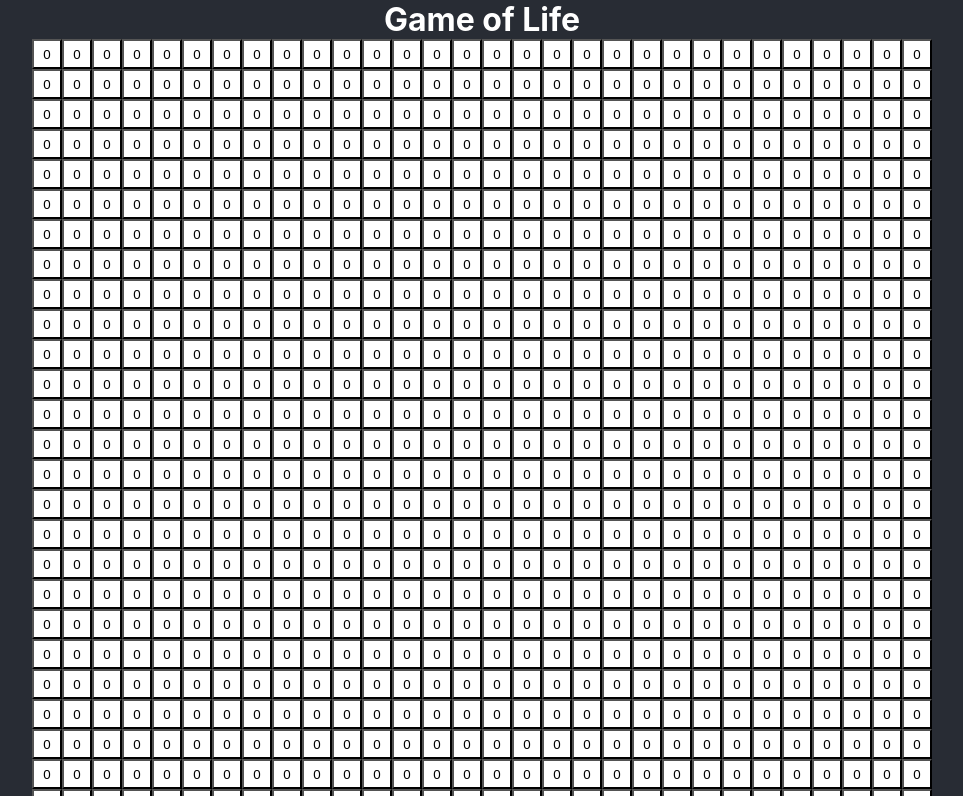
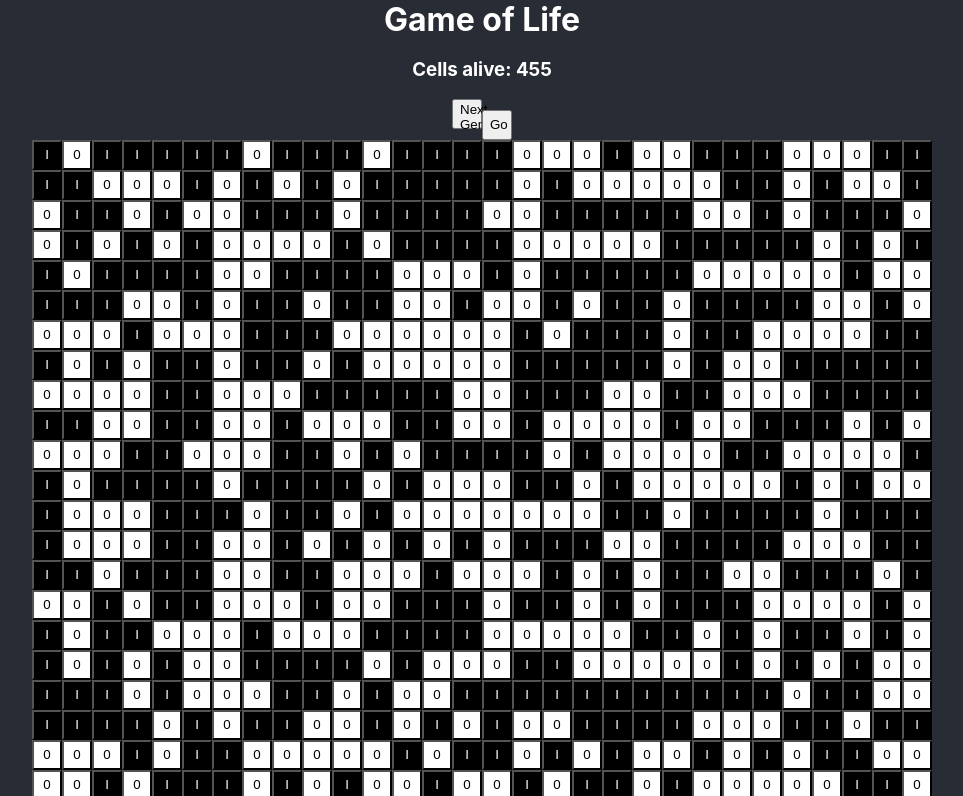
Before and after one commit to Khegyi/greehill, a React (Create React App) app: page / in a window 1280 px wide. Shown: the top 796 px of the page, without its empty margins (158-1121 px from the left). Built offline with nearby package versions, Linux system fonts and the light colour scheme.

Commit message:
NextGeneration & Stop/Play function, globalAliveCounter

```diff
--- a/src/App.js
+++ b/src/App.js
@@ -4,19 +4,28 @@ import './App.css';
 function App() {
 
   const [theGrid, setTheGrid] = useState([]);
+  const [globalAliveCounter, setGlobalAliveCounter] = useState(0);
+  const [playMode, setPlayMode] = useState(false);
+  const [intervalId, setIntervalId] = useState(0);
   const defaultStartingRowNumber = 30;
   const defaultStartingCollNumber = 30;
 
 
-  function createTheGrid () {
-
+  function createTheGrid (mode) {
+    let gAC = 0;
+    let value = false;
     let grid  = [];
-
     for (let i = 0; i < defaultStartingRowNumber; i++) {
       for (let z = 0; z < defaultStartingCollNumber; z++) {
-          grid.push({row: i, coll: z, alive: false})
+        if(mode === "random"){
+          const rndnum = Math.floor(Math.random() * 2 );
+          value = (rndnum === 1 ? true : false);
+        }
+          grid.push({row: i, coll: z, alive: value})
+          if(value) gAC++;
       }
     }
+    setGlobalAliveCounter(gAC);
     setTheGrid(grid);
   }
 
@@ -36,7 +45,7 @@ const renderTheGrid = () => {
 return table;
 }
 
-const SchrodringersQuestion = (cell) => {
+/* const SchrodringersQuestion = (cell) => {
 
   //corner
   if(cell.row === 0 || cell.row === defaultStartingRowNumber-1 || cell.coll === 0 || cell.coll === defaultStartingCollNumber-1 ){
@@ -53,7 +62,7 @@ const SchrodringersQuestion = (cell) => {
     console.log("else");
     //8 neighbour
   }
-}
+} */
 
 const shouldCellSurvive = (neighbours, isalive) => {
 let counter = 0;
@@ -62,7 +71,6 @@ neighbours.forEach(c => {
     counter++;
   }
 });
-console.log("alive counter: ", counter);
   if(isalive){
     if(counter < 2 || counter > 3){
       return false;
@@ -95,12 +103,29 @@ const NeighbourCounter = (cell) => {
     }
   }
   const isnextphasealive = shouldCellSurvive(neighbours, isCellAlive(cell));
-  console.log("now alive: ",  isCellAlive(cell), " will Live:", isnextphasealive);
-  console.log(neighbours);
+ // console.log("now alive: ",  isCellAlive(cell), " will Live:", isnextphasealive);
+ // console.log(neighbours);
+  return isnextphasealive;
+}
+
+const nextGeneration = () => {
+
+      let gAC = 0;
+      const tempGrid = [...theGrid];
+      tempGrid.map(cell => {
+          cell.alive = NeighbourCounter(cell);
+          if(cell.alive){
+            gAC++;
+          }
+           return cell;
+      })
+      console.log(tempGrid);
+      console.log("gAC: ", gAC);
+      setGlobalAliveCounter(gAC);
+      setTheGrid(tempGrid);
 }
 
 const handleCellClick = (data) => {
- //console.log(data);
   const tempGrid = [...theGrid];
   tempGrid.map(cell => {
     if(cell.row === data.row && cell.coll === data.coll){
@@ -113,8 +138,24 @@ const handleCellClick = (data) => {
   setTheGrid(tempGrid);
 }
 
+const handlePlay = () => {
+
+  if(playMode){
+    clearInterval(intervalId);
+    setIntervalId(0);
+    setPlayMode(false)
+
+  }else{
+    const newIntervalID = setInterval(() => {
+      nextGeneration();
+    }, 10);
+    setPlayMode(true)
+    setIntervalId(newIntervalID);
+  }
+}
+
   useEffect(() => {
-     createTheGrid();
+     createTheGrid("random");
   }, []);
 
 
@@ -124,8 +165,13 @@ const handleCellClick = (data) => {
     <div className="App">
       <header className="App-header">
         <h1>Game of Life</h1>
+        <h3>Cells alive: {globalAliveCounter}</h3>
       </header>
       <div className="App-body">
+        <div>
+          <button onClick={() => nextGeneration()}>Next Gen</button>
+          <button onClick={() => handlePlay()}>{(playMode ? "Stop" : "Go")}</button>
+        </div>
         <div className="Game-grid">
           {renderTheGrid()}
         </div>
```
